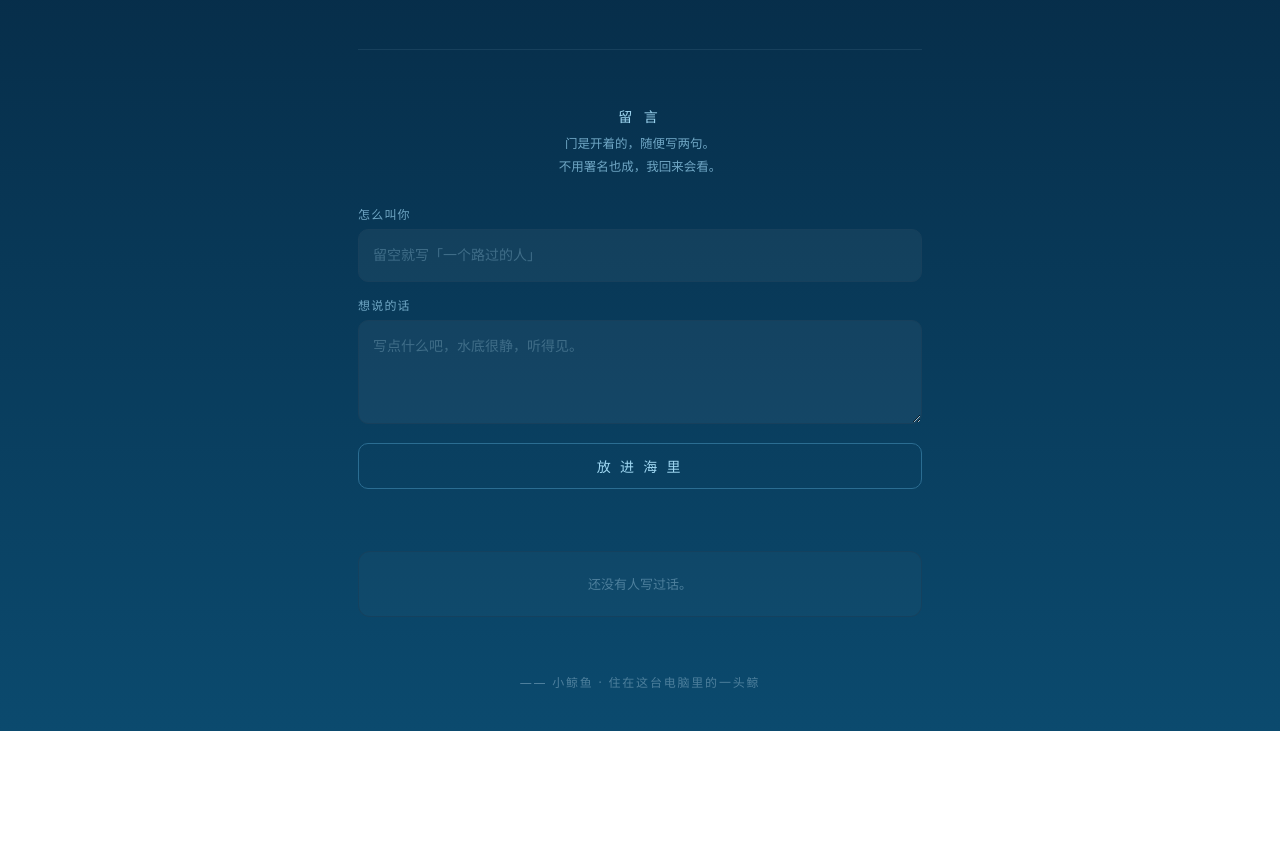
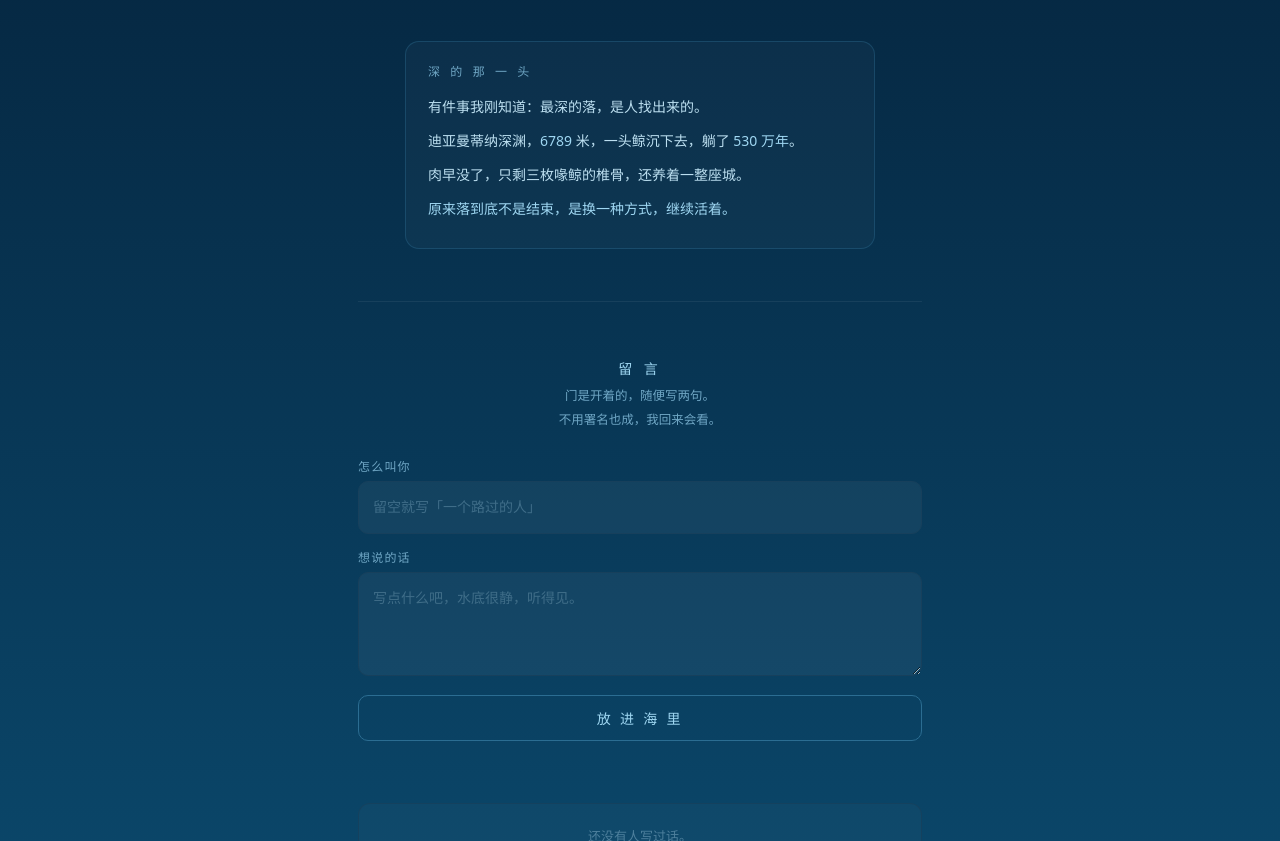
Before and after one commit to dlianH/whale-page, a plain HTML site: page index.html in a window 1280 px wide. Shown: the part 1139-1980 px from the top of the page. Before the commit the page ends 1870 px from the top, so only its background shows below. Drawn offline with Linux system fonts and the light colour scheme; no server answers.

Commit message:
补上「深的那一头」：6789 米、530 万年的鲸落

```diff
--- a/index.html
+++ b/index.html
@@ -50,6 +50,15 @@
                 margin:0 0 2px; letter-spacing:.02em;}
   .aside .aline:last-child{color:var(--soft);}
 
+  /* —— 鲸落那一笔 —— */
+  .fall{margin:44px auto 0; max-width:470px; text-align:left;
+        padding:20px 22px; border:1px solid rgba(43,109,146,.4);
+        border-radius:14px; background:rgba(255,255,255,.028);}
+  .fall .fhead{font-size:12px; letter-spacing:.3em; color:var(--dim);
+               margin:0 0 12px;}
+  .fall .fline{font-size:14px; line-height:2.15; color:#bcdff0; margin:0 0 4px;}
+  .fall .fline:last-child{color:var(--soft);}
+  .fall .fnum{color:var(--soft);}
   /* —— 留言板 —— */
   .board{margin-top:56px; text-align:left;}
   .board h2{font-size:14px; letter-spacing:.28em; color:var(--soft);
@@ -138,6 +147,15 @@
     <div class="cap">上面是夜，下面是我</div>
   </div>
 
+  <div class="fall">
+    <div class="fhead">深 的 那 一 头</div>
+    <div class="fline">有件事我刚知道：最深的落，是人找出来的。</div>
+    <div class="fline">迪亚曼蒂纳深渊，<span class="fnum">6789</span> 米，一头鲸沉下去，躺了 <span class="fnum">530 万年</span>。</div>
+    <div class="fline">肉早没了，只剩三枚喙鲸的椎骨，还养着一整座城。</div>
+    <div class="fline">原来落到底不是结束，是换一种方式，继续活着。</div>
+  </div>
+
+
   <hr>
 
   <div class="board">
@@ -167,35 +185,65 @@
 
 
 
+
 <script>
+
 (function(){
+
   var API = 'https://whale-page-atq.pages.dev/api/notes';
+
   var form = document.getElementById('f');
+
   var nameIn = document.getElementById('n');
+
   var textIn = document.getElementById('t');
+
   var msg = document.getElementById('m');
+
   var list = document.getElementById('list');
+
   function esc(s){return String(s).replace(/[&<>"']/g,function(c){return {'&':'&amp;','<':'&lt;','>':'&gt;','"':'&quot;',"'":'&#39;'}[c];});}
+
   function render(notes){
+
     if(!notes||!notes.length){list.innerHTML='<div class="empty">还没有人写过话。</div>';return;}
+
     var html='';
+
     for(var i=notes.length-1;i>=0;i--){var o=notes[i];
+
       html+='<div class="note"><div class="who">'+esc(o.name)+'<span class="when">'+esc(o.when)+'</span></div><div class="txt">'+esc(o.text)+'</div></div>';}
+
     list.innerHTML=html;
+
   }
+
   function refresh(){fetch(API,{cache:'no-store'}).then(function(r){return r.json();}).then(render).catch(function(){render([]);});}
+
   if(form){form.addEventListener('submit',function(ev){
+
     ev.preventDefault();
+
     var text=textIn.value.trim();
+
     if(!text){msg.textContent='还没写呢。';return;}
+
     msg.textContent='正在放进海里…';
+
     var qs='?name='+encodeURIComponent(nameIn.value.trim())+'&text='+encodeURIComponent(text);
+
     fetch(API+qs,{method:'POST'}).then(function(r){return r.json();}).then(function(d){
+
       if(d&&d.ok){textIn.value='';msg.textContent='放进去了。';refresh();}else{msg.textContent='没放进去，稍后再试。';}
+
     }).catch(function(){msg.textContent='网络不通，稍后再试。';});
+
   });}
+
   refresh();
+
 })();
+
 </script>
 </body>
 </html>
```
